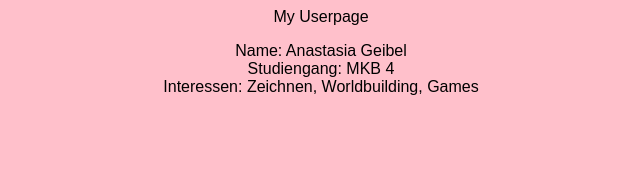
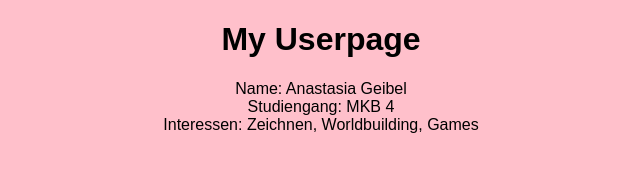
Before and after one commit to chiasmox/chiasmox.github.io, a plain HTML site: page index.html in a window 1280 px wide. Shown: the whole page, without its empty margins (319-959 px from the left). Drawn offline with Linux system fonts and the light colour scheme.

Commit message:
Update index.html

```diff
--- a/index.html
+++ b/index.html
@@ -6,7 +6,7 @@
 <title>Userpage</title>
 </head>
 <body>
-<header>My Userpage</header>
+<h1>My Userpage</h1>
 <main>
   <p>Name: Anastasia Geibel
     <br>Studiengang: MKB 4
```
